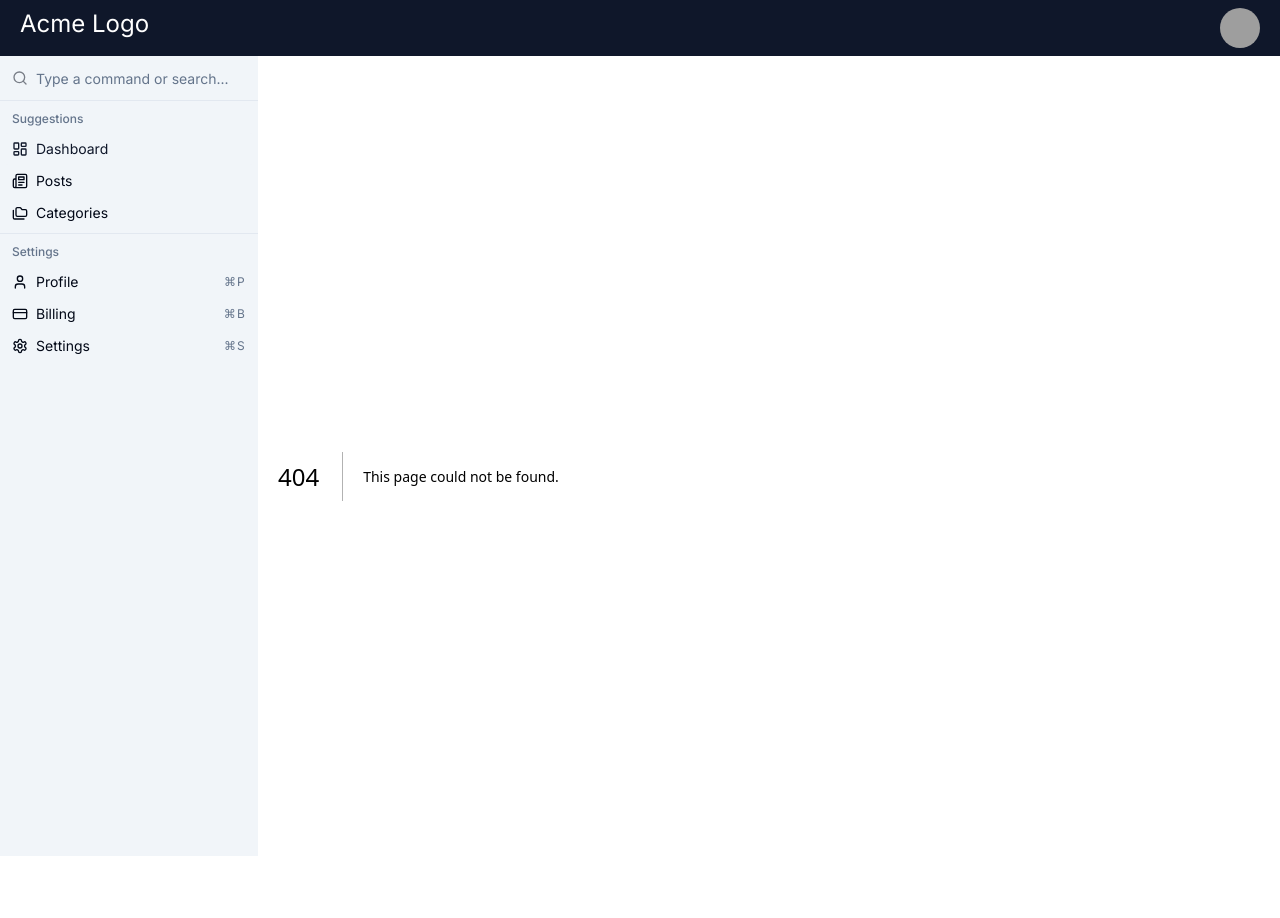
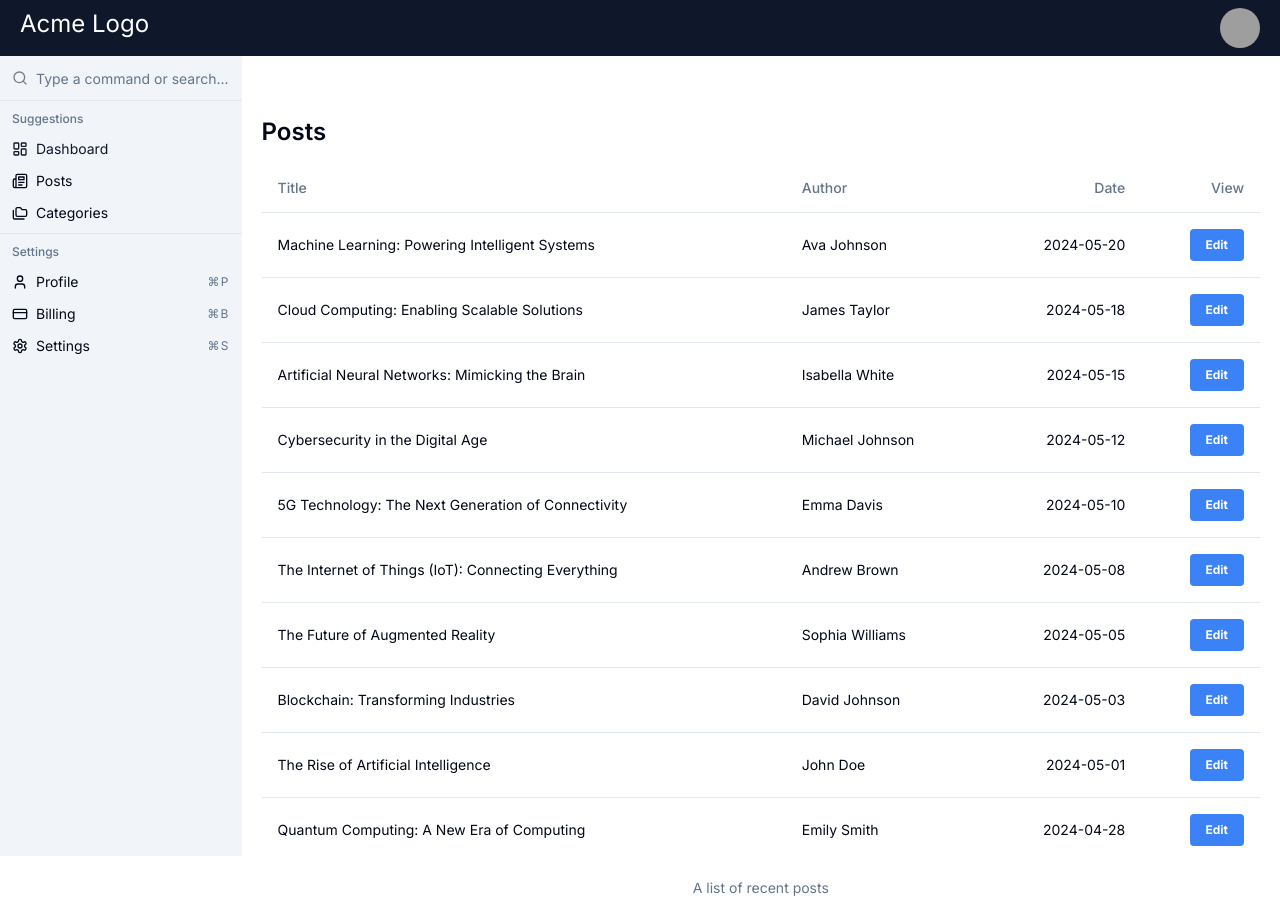
Before and after one commit to neilchauhan2/next-dashboard, a Next.js app: page /posts in a window 1280 px wide. Before the commit this address had no page. Before the commit the page ends 896 px from the top, so only its background shows below. Built offline with nearby package versions, Linux system fonts and the light colour scheme; grey boxes are pictures that could not be loaded.

Commit message:
feat: Add posts page

```diff
--- /dev/null
+++ b/app/(main)/posts/page.tsx
@@ -0,0 +1,11 @@
+import PostsTable from "@/components/Posts/PostsTable";
+
+function PostsPage() {
+  return (
+    <>
+      <PostsTable />
+    </>
+  )
+}
+
+export default PostsPage;
--- a/app/layout.tsx
+++ b/app/layout.tsx
@@ -21,10 +21,10 @@
       <body className={inter.className}>
         <Navbar />
         <div className="flex">
-          <div className="hidden md:block h-[100vh] w[300px]">
+          <div className="hidden md:block h-[100vh] w-[300px]">
             <Sidebar />
           </div>
-          <div className="p-5 w-fullmd:max-w-[1140px]">
+          <div className="p-5 w-full md:max-w-[1140px]">
             {children}
           </div>
         </div>
--- a/components/Posts/PostsTable.tsx
+++ b/components/Posts/PostsTable.tsx
@@ -21,7 +21,7 @@
   const filteredPosts = limit ? sortedPosts.slice(0, limit) : sortedPosts;
 
   return (
-    <div className="mt- 10">
+    <div className="mt-10">
       <h3 className="text-2xl mb-4 font-semibold">{title ? title : "Posts"}</h3>
       <Table>
         <TableCaption>A list of recent posts</TableCaption>
```
